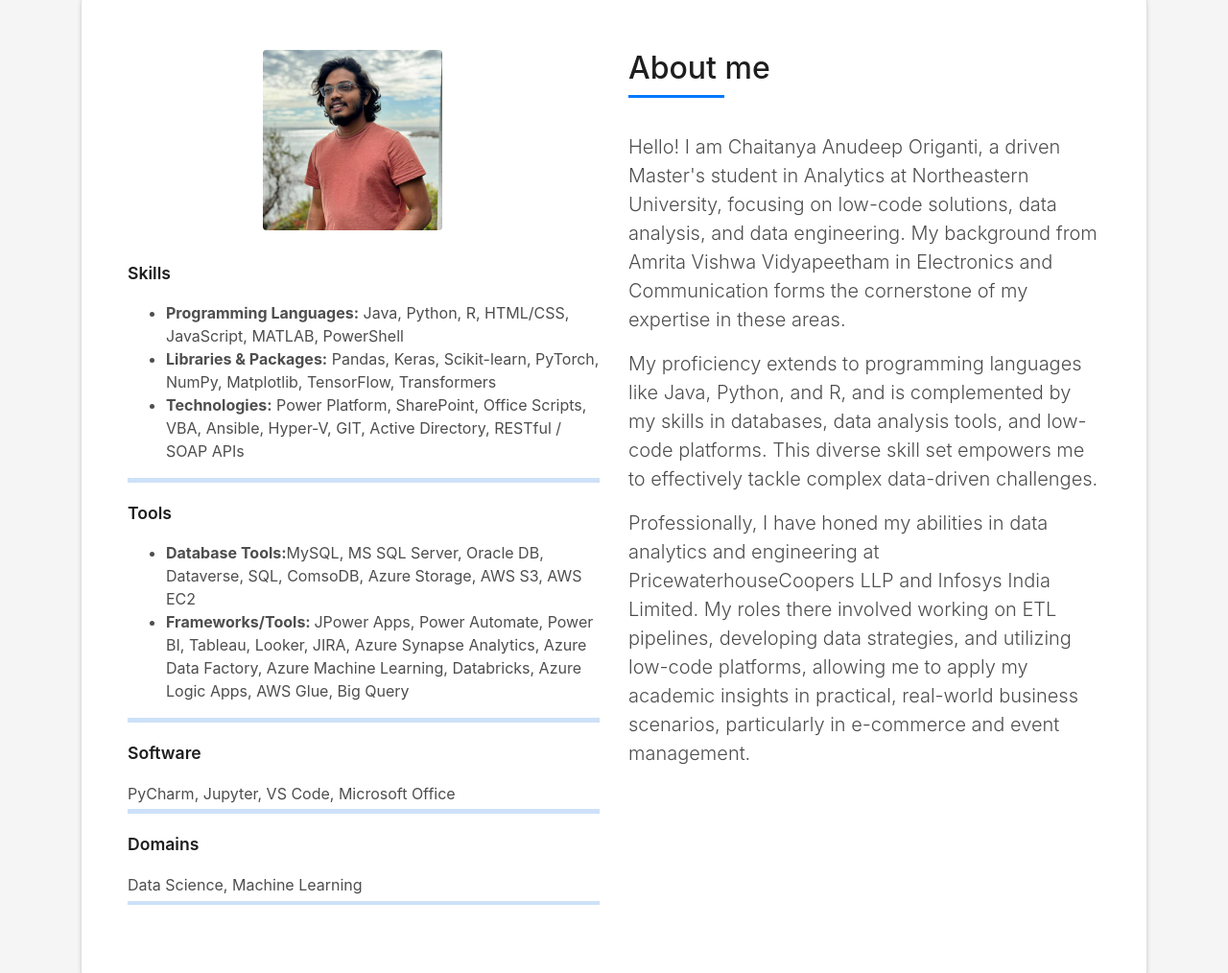
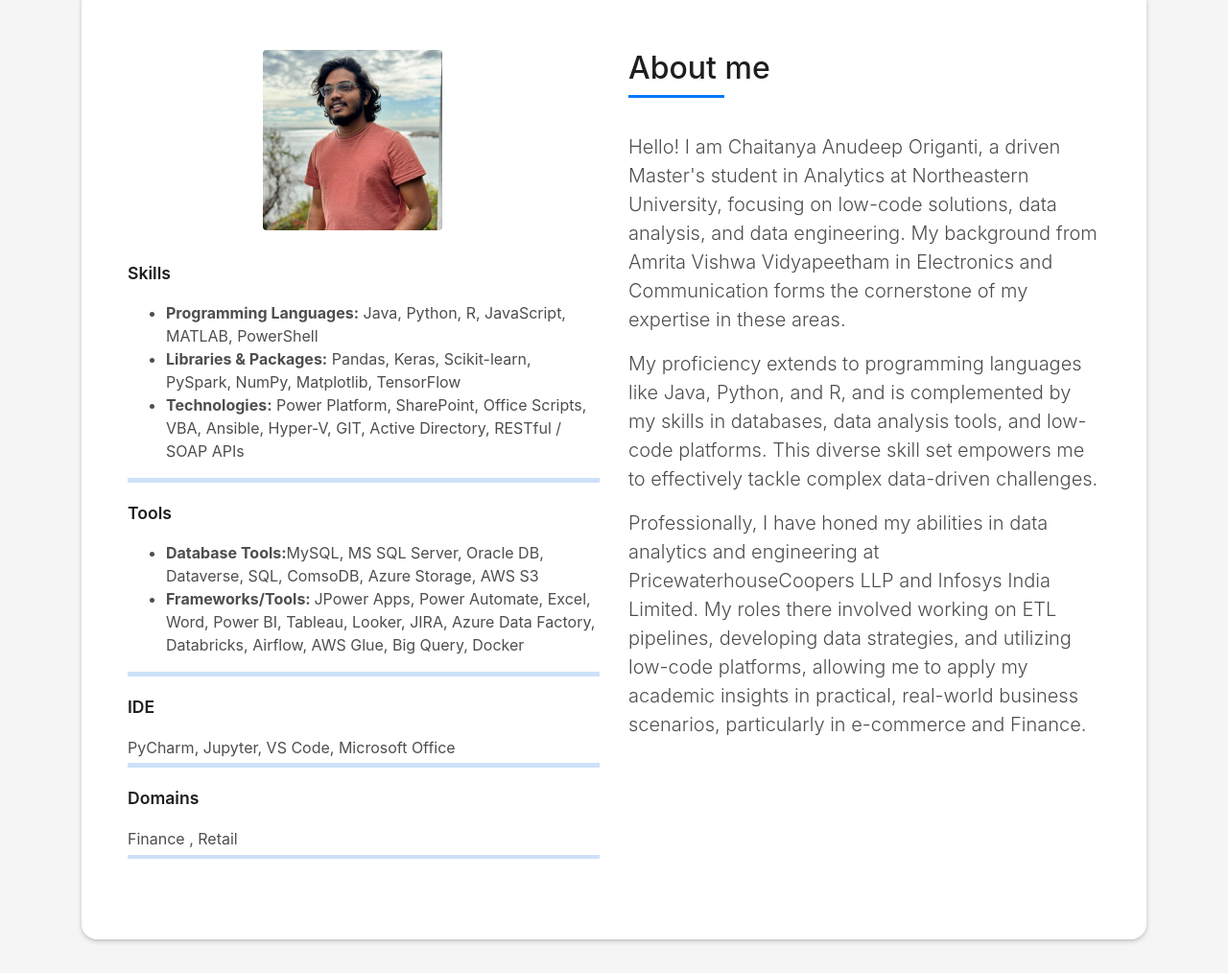
Before and after one commit to ChaitanyaOriganti/ChaitanyaOriganti, a plain HTML site: page index.html in a window 1280 px wide. Shown: the part 876-1890 px from the top of the page at 96% size. Drawn offline with Linux system fonts and the light colour scheme; files whose address does not match are found by name.

Commit message:
Update index.html

```diff
--- a/index.html
+++ b/index.html
@@ -106,9 +106,9 @@
                   <div class="skill-mf">
                     <p class="title-s">Skills</p>
                     <ul>
-                      <li><b>Programming Languages:</b> Java, Python, R, HTML/CSS, JavaScript, MATLAB, PowerShell
+                      <li><b>Programming Languages:</b> Java, Python, R, JavaScript, MATLAB, PowerShell
 </li>
-                      <li><b>Libraries & Packages:</b> Pandas, Keras, Scikit-learn, PyTorch, NumPy, Matplotlib, TensorFlow, Transformers
+                      <li><b>Libraries & Packages:</b> Pandas, Keras, Scikit-learn, PySpark, NumPy, Matplotlib, TensorFlow
                       </li>
                       <li><b>Technologies:</b> Power Platform, SharePoint, Office Scripts, VBA, Ansible, Hyper-V, GIT, Active Directory, RESTful / SOAP APIs
                       </li>
@@ -118,18 +118,18 @@
                     </div>
                     <p class="title-s">Tools</p>
                     <ul>
-                      <li><b>Database Tools:</b>MySQL, MS SQL Server, Oracle DB, Dataverse, SQL, ComsoDB, Azure Storage, AWS S3, AWS EC2</li>
-                      <li><b>Frameworks/Tools: </b>JPower Apps, Power Automate, Power BI, Tableau, Looker, JIRA, Azure Synapse Analytics, Azure Data Factory, Azure
-Machine Learning, Databricks, Azure Logic Apps, AWS Glue, Big Query</li>
+                      <li><b>Database Tools:</b>MySQL, MS SQL Server, Oracle DB, Dataverse, SQL, ComsoDB, Azure Storage, AWS S3 </li>
+                      <li><b>Frameworks/Tools: </b>JPower Apps, Power Automate, Excel, Word, Power BI, Tableau, Looker, JIRA, Azure Data Factory, Databricks,
+                              Airflow, AWS Glue, Big Query, Docker </li>
                     </ul>
                     <div class="progress">
                     </div>
-                    <p class="title-s">Software</p>
+                    <p class="title-s">IDE </p>
                     <span> PyCharm, Jupyter, VS Code, Microsoft Office</span> <span class="pull-right"></span>
                     <div class="progress">
                     </div>
                     <p class="title-s">Domains</p>
-                    <span>Data Science, Machine Learning</span> <span class="pull-right"></span>
+                    <span>Finance , Retail </span> <span class="pull-right"></span>
                     <div class="progress">
                     </div>
                   </div>
@@ -158,10 +158,10 @@ Machine Learning, Databricks, Azure Logic Apps, AWS Glue, Big Query</li>
                       Professionally, I have honed my abilities in data analytics and engineering at PricewaterhouseCoopers LLP
                       and Infosys India Limited. My roles there involved working on ETL pipelines, developing data strategies, and
                       utilizing low-code platforms, allowing me to apply my academic insights in practical, real-world business scenarios,
-                      particularly in e-commerce and event management.
+                      particularly in e-commerce and Finance.
                     </p>
                     <!-- <p class="lead">
-                      I thoroughly enjoy tackling problems pertaining to technology and coming up with novel ideas.
+                      I thoroughly enjoy tackling problems with technology and coming up with novel ideas.
                     </p> -->
 
                     <!-- <div class="skill-mf">
@@ -313,9 +313,9 @@ Machine Learning, Databricks, Azure Logic Apps, AWS Glue, Big Query</li>
               <div class="work-content">
                 <div class="row">
                   <div class="col-md-4">
-                    <h2 class="w-title"> Signal Processing Researcher </h2>
+                    <h2 class="w-title"> Machine Learning Researcher </h2>
                     <div class="w-more">
-                      <span class="w-date">January 2020 - June 2020</span>
+                      <span class="w-date">July 2019 - June 2020</span>
                     </div>
                   </div>
                 </div>
```
